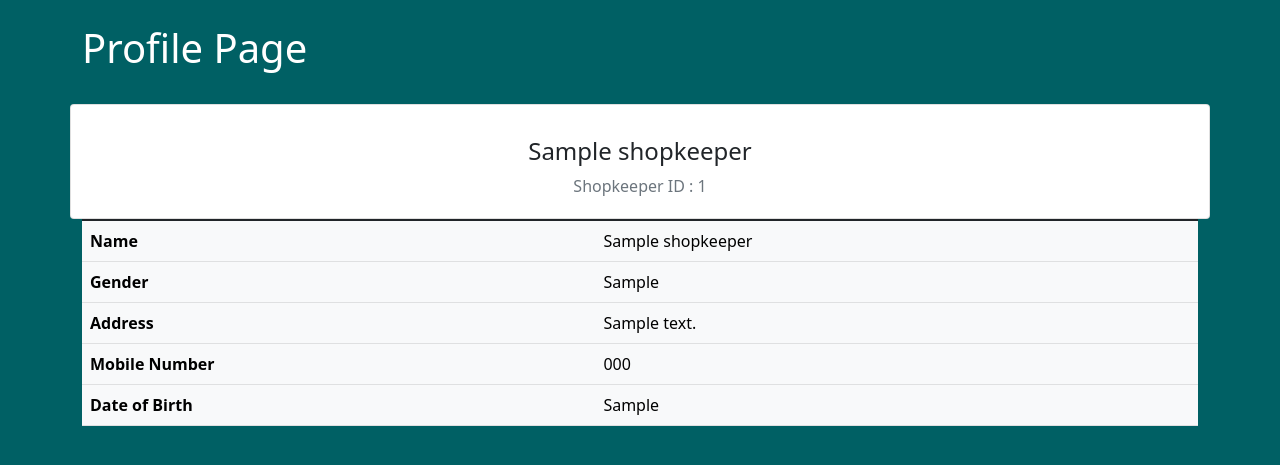
After one commit to aditi17goel/Market-Shop, a PHP site: page /profile.php in a window 1280 px wide. The commit adds this page. Shown: the top 465 px of the page. Run offline with PHP 8.4, Linux system fonts and the light colour scheme; the visitor is signed in with stand-in values (Sample User, id 1); tables that the repository leaves empty or names only in its code hold one stand-in row (values such as "Sample post").

Commit message:
profile page of shopkeeper

```diff
--- a/login.php
+++ b/login.php
@@ -42,7 +42,7 @@
         <input type="password" class="form-control"name="password" placeholder="Enter your Password"/>
         </div>
         <input type="submit" value="Login" name="submit" class="login-button"/>
-        <p class="link"><a href="register_sk.php">New Registration</a></p>
+        <p class="link"><a href="register_shopkeeper.php">New Registration</a></p>
   </form>
 </div>
 <?php
--- /dev/null
+++ b/profile.php
@@ -0,0 +1,79 @@
+<?php
+include('auth.php');
+require('db.php');
+$id = $_SESSION['id'];
+$sql = "SELECT * from `Shopkeeper` where id= '$id'" ;
+$query = mysqli_query($db, $sql);
+$row = mysqli_fetch_assoc($query);
+$sno = $row['sno'];
+
+?>
+<!DOCTYPE html>
+<html lang="en" dir="ltr">
+  <head>
+  <meta charset="UTF-8">
+    <meta http-equiv="X-UA-Compatible" content="IE=edge">
+    <meta name="viewport" content="width=device-width, initial-scale=1.0">
+    <title>Profile</title>
+    <link rel="stylesheet" href="style.css"/>
+</head>
+<link href="https://cdn.jsdelivr.net/npm/bootstrap@5.1.3/dist/css/bootstrap.min.css" rel="stylesheet" integrity="sha384-1BmE4kWBq78iYhFldvKuhfTAU6auU8tT94WrHftjDbrCEXSU1oBoqyl2QvZ6jIW3" crossorigin="anonymous">
+<body style="background-color:#006064 ;">
+    <div class="container">
+	<br>
+        <h1 style="color:white;" style="margin-bottom: 3cm;" >Profile Page</h1>
+        <br>
+
+          <div class="row gutters-sm">
+              <div class="card h">
+                <div class="card-body">
+                  <div class="d-flex flex-column align-items-center text-center">
+
+                    <div class="mt-3">
+                      <h4><?php echo $row['name']; ?></h4>
+                      <p class="text-secondary mb-1">Shopkeeper ID : <?php echo $row['id']; ?></p>
+                    </div>
+                  </div>
+                </div>
+            </div>
+          </div>
+  <table class="table caption-top">
+  <thead>
+  </thead>
+  <tbody>
+    <tr class="table-light">
+      <th scope="row">Name </th>
+      <td><?php echo $row["name"]; ?></td>
+    </tr>
+    <tr class="table-light">
+      <th scope="row">Gender </th>
+      <td><?php echo $row["gender"]; ?></td>
+    </tr>
+    <tr class="table-light">
+      <th scope="row">	Address </th>
+      <td><?php echo $row["address"]; ?></td>
+    </tr>
+    <tr class="table-light">
+      <th scope="row">Mobile Number </th>
+      <td><?php echo $row["mobile"]; ?></td>
+    </tr>
+    <tr class="table-light">
+      <th scope="row">Date of Birth </th>
+      <td><?php echo $row["dob"]; ?></td>
+    </tr>
+  </tbody>
+</table>
+
+       <?php
+
+              $myshops= "SELECT * from Shop where sno = $sno ";
+              $query_myshops = mysqli_query($db, $myshops);
+              while($row_myshops = mysqli_fetch_assoc($query_myshops)){
+                 $performa = "SELECT overall_rating FROM `Performance` WHERE sno = $sno";
+                 $query_performance = mysqli_query($db, $performa);
+                 $row_performance = mysqli_fetch_assoc($query_performance);
+       ?>
+       <?php }?>
+	</div>
+  </body>
+</html>
```
Also changed, not shown: register_shopkeeper.php (+11 -5 lines).
